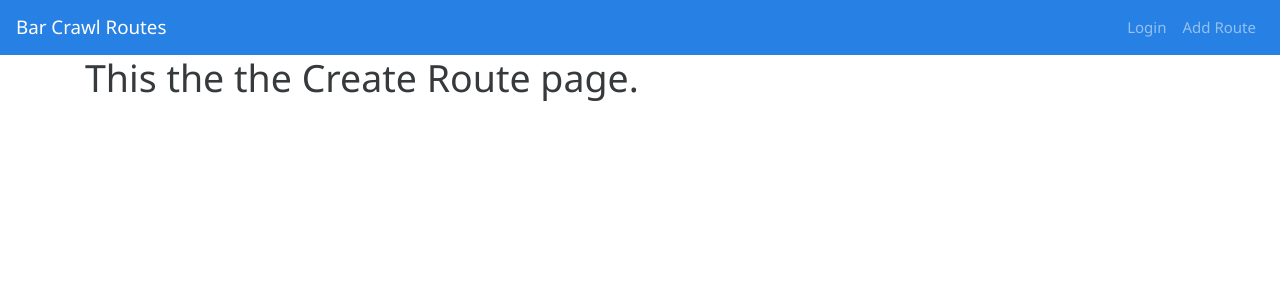
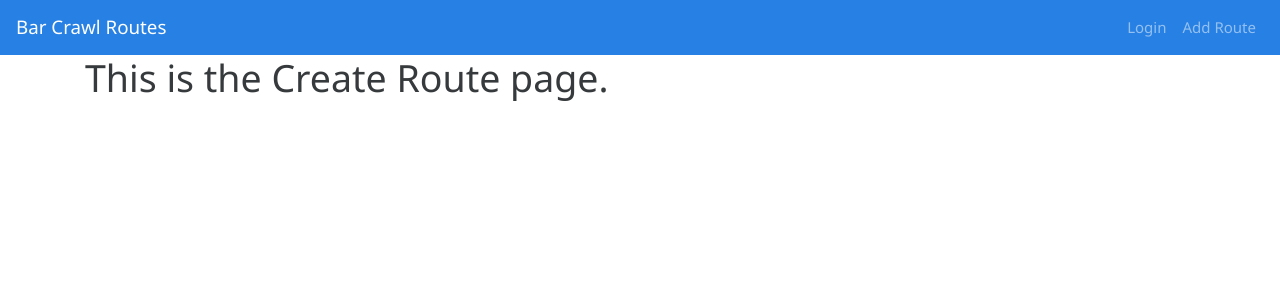
Before and after one commit to lwerner27/bar-crawl-route, a React (Create React App) app in the folder client/: page /create/route in a window 1280 px wide. Shown: the top 300 px of the page. Built offline with nearby package versions, Linux system fonts and the light colour scheme.

Commit message:
reformmated code

```diff
--- a/client/src/pages/CreateRoute.js
+++ b/client/src/pages/CreateRoute.js
@@ -2,12 +2,21 @@
 import { Container, Row, Col } from 'reactstrap'
 
 export default class CreateRoute extends Component {
+    constructor(props) {
+        super(props)
+        this.state = {
+            userId: null,
+            username: null,
+            jwt: null
+        }
+    }
+
     render() {
         return (
             <Container>
                 <Row>
                     <Col>
-                    <h1>This the the Create Route page.</h1>
+                        <h1>This is the Create Route page.</h1>
                     </Col>
                 </Row>
             </Container>
```
Lines whose indentation alone changed are shown as unchanged.
